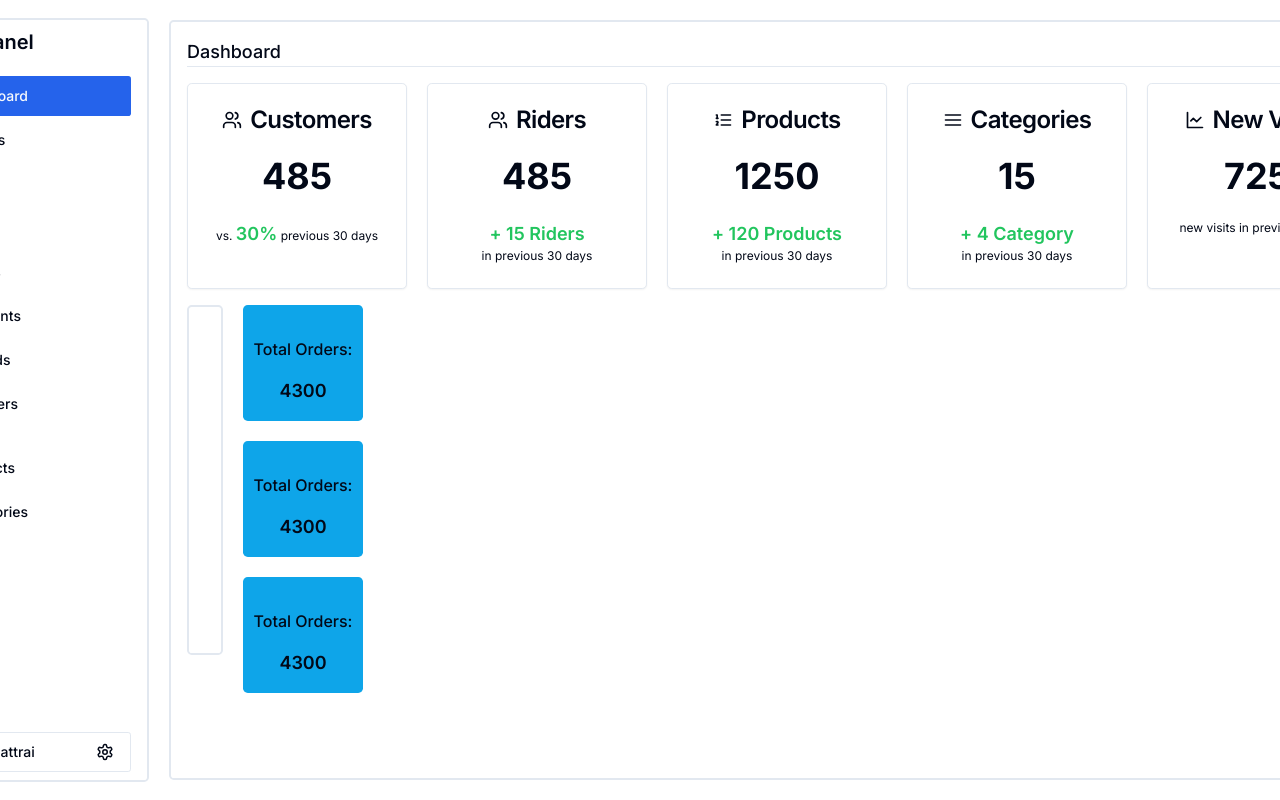
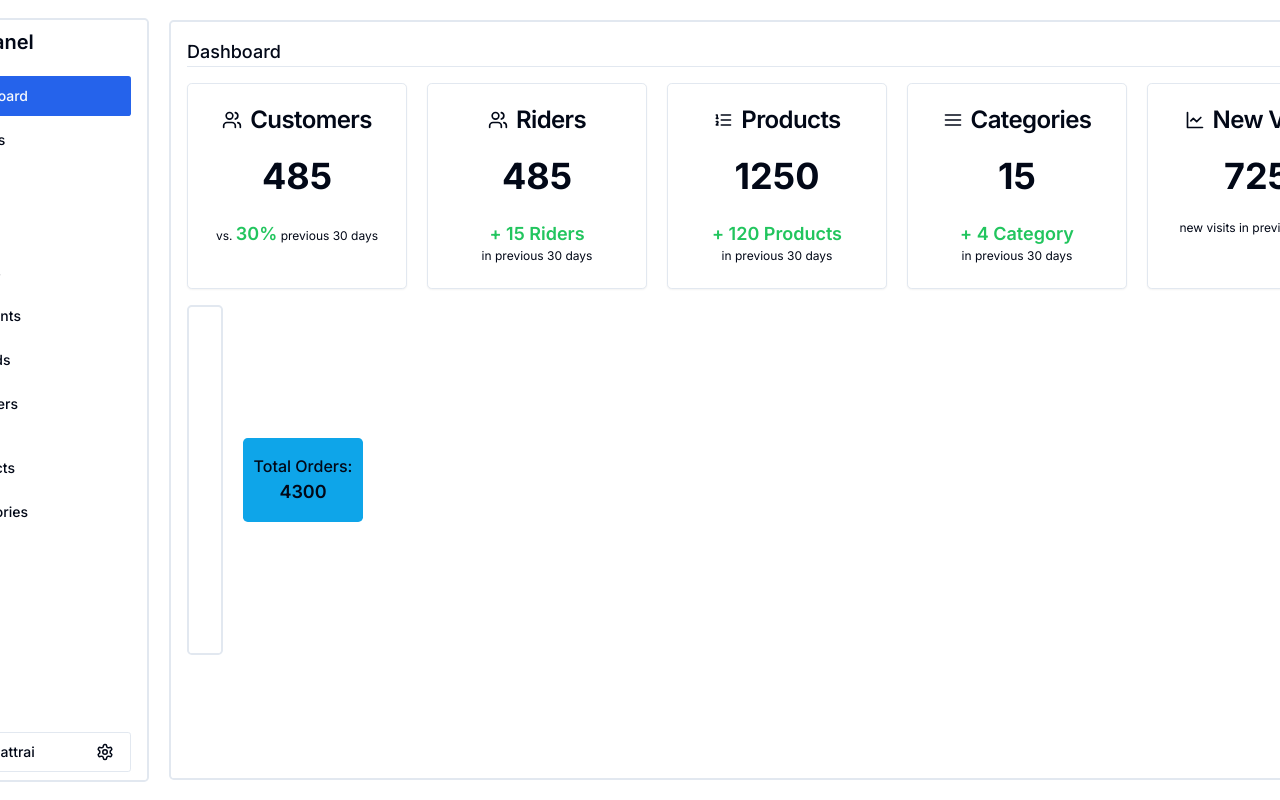
Before and after one commit to anil0403/mojo-admin, a Next.js app: page / in a window 1280 px wide. Shown: the top 800 px of the page. Built offline with nearby package versions, Linux system fonts and the light colour scheme.

Commit message:
order chart created

```diff
--- a/app/(route)/(routes)/(dashboard)/page.tsx
+++ b/app/(route)/(routes)/(dashboard)/page.tsx
@@ -8,8 +8,6 @@ import {
 } from "@/components/ui/card";
 import { Users, ListOrderedIcon, AlignJustify, LineChart } from "lucide-react";
 import Link from "next/link";
-import DashboardChart from "@/components/dashbaord/chart";
-import Example from "@/components/dashbaord/chart";
 import OrdersChart from "@/components/dashbaord/order-chart";
 
 export default function Home() {
@@ -157,7 +155,6 @@ export default function Home() {
         </Card>
       </div>
       <OrdersChart />
-      {/* <DashboardChart /> */}
     </div>
   );
 }
--- a/components/dashbaord/order-chart.tsx
+++ b/components/dashbaord/order-chart.tsx
@@ -177,23 +177,12 @@ const OrdersChart = () => {
       </div>
       <div className="flex flex-col gap-5 justify-center">
         <Label className="w-[120px]  bg-sky-500 flex flex-col  items-center justify-center p-4 rounded-lg">
-          <span className="whitespace-nowrap p-4 font-medium">
+          <span className="whitespace-nowrap px-4 font-medium">
             Total Orders:{" "}
           </span>
           <span className="text-lg font-semibold">4300 </span>
         </Label>
-        <Label className="w-[120px]  aspect-auto bg-sky-500 flex flex-col  items-center justify-center p-4 rounded-lg">
-          <span className="whitespace-nowrap p-4 font-medium">
-            Total Orders:{" "}
-          </span>
-          <span className="text-lg font-semibold">4300 </span>
-        </Label>
-        <Label className="w-[120px]  aspect-auto bg-sky-500 flex flex-col  items-center justify-center p-4 rounded-lg">
-          <span className="whitespace-nowrap p-4 font-medium">
-            Total Orders:{" "}
-          </span>
-          <span className="text-lg font-semibold">4300 </span>
-        </Label>
+
       </div>
     </div>
   );
```
